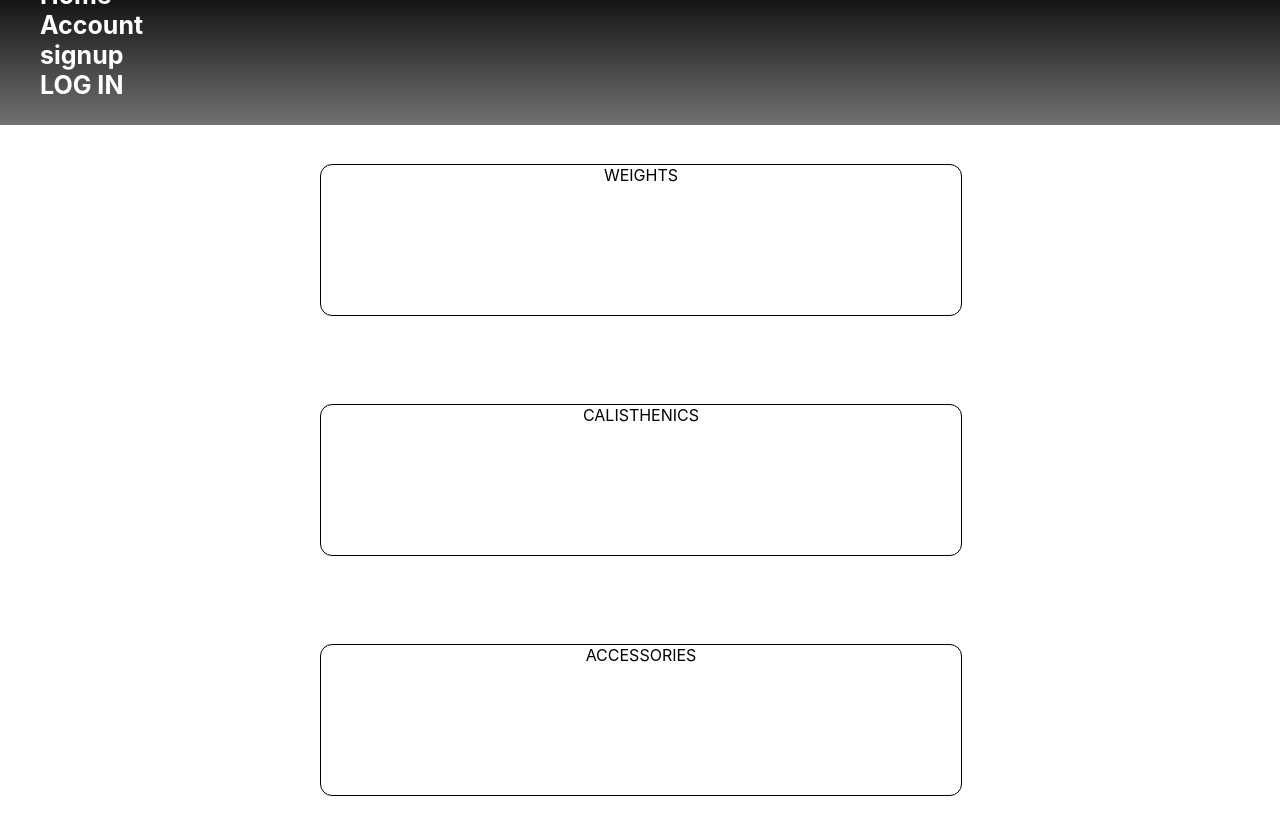
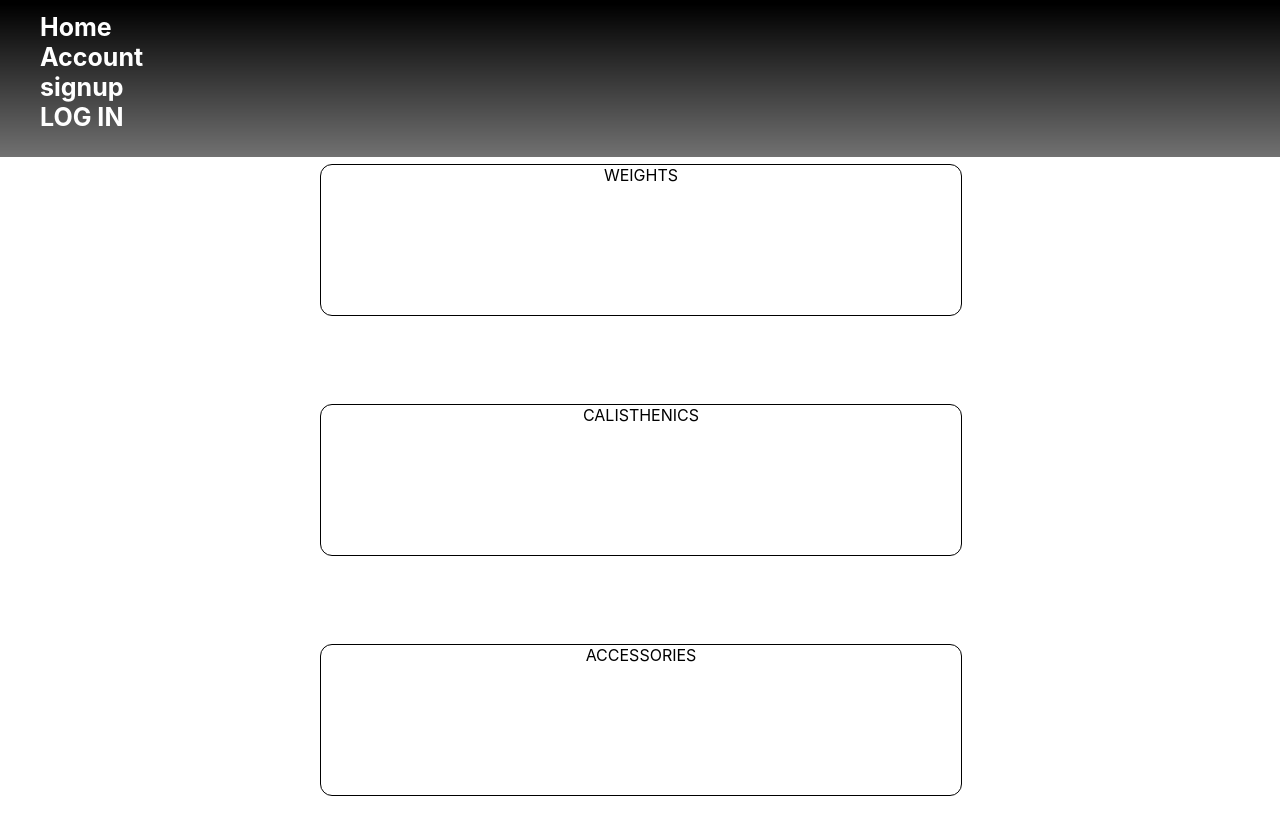
Before and after one commit to mz106/CN-Masters26-Final-Project-FE, a React (Create React App) app: page / in a window 1280 px wide. Shown: the top 834 px of the page. Built offline with nearby package versions, Linux system fonts and the light colour scheme.

Commit message:
home link css fix

```diff
--- a/src/App.css
+++ b/src/App.css
@@ -1,7 +1,7 @@
 Nav {
   z-index: 10;
   transform: translate(-50%, -50%);
-  top: 5%;
+  top: 9%;
   left: 50%;
   width: 100vw;
   position: fixed;
```
Also changed, not shown: 1 other file (tests, documents, lock files or other folders).
